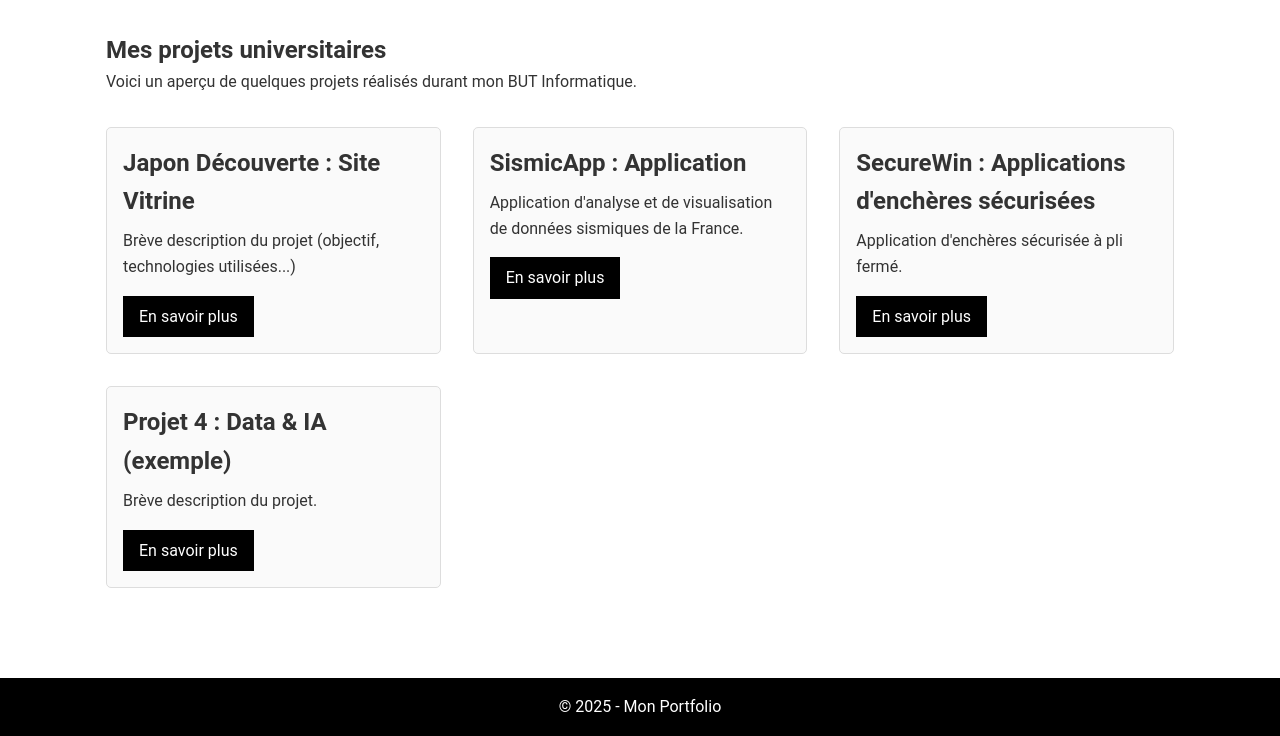
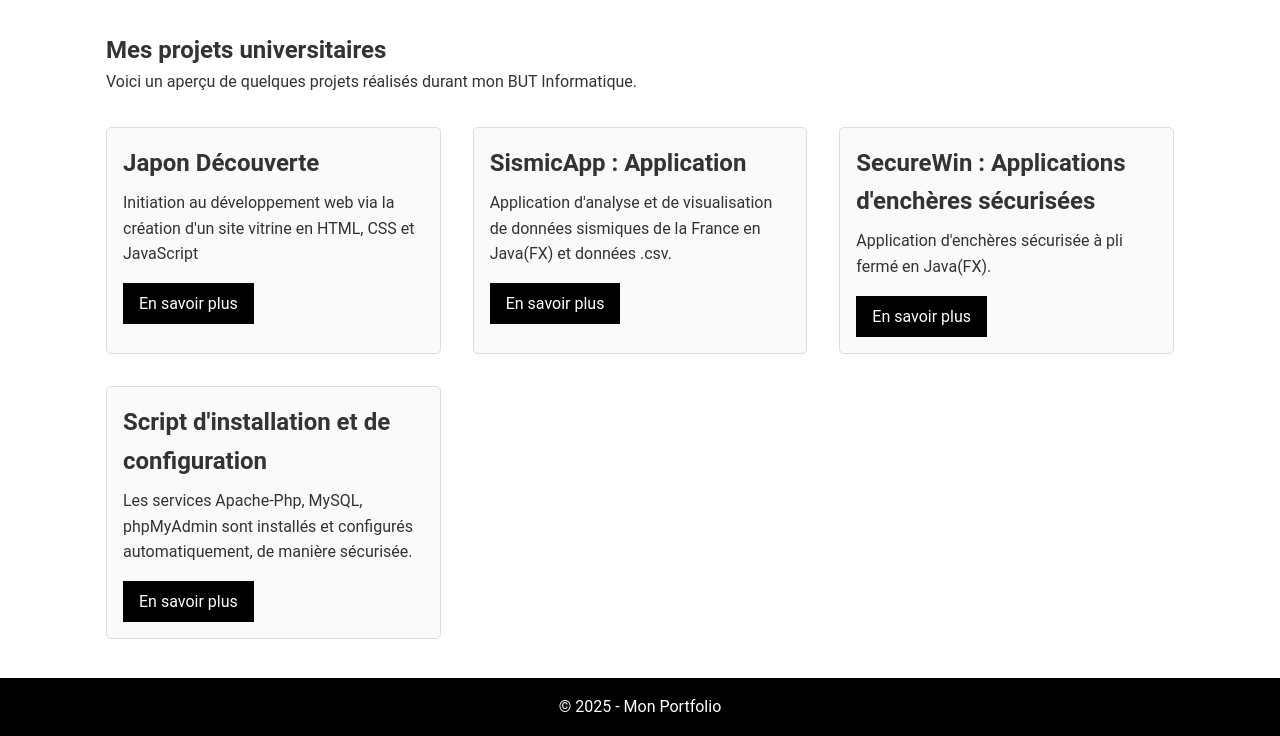
Before and after one commit to kilaa-yu/portfolio, a plain HTML site: page projets.html in a window 1280 px wide. Shown: the part 64-800 px from the top of the page. Drawn offline with Linux system fonts and the light colour scheme.

Commit message:
Update projets.html

```diff
--- a/projets.html
+++ b/projets.html
@@ -28,27 +28,27 @@
         <div class="projet-card-container">
             <!-- Exemple d’un projet résumé -->
             <article class="projet-card">
-                <h2>Japon Découverte : Site Vitrine</h2>
-                <p>Brève description du projet (objectif, technologies utilisées...)</p>
+                <h2>Japon Découverte</h2>
+                <p>Initiation au développement web via la création d'un site vitrine en HTML, CSS et JavaScript </p>
                 <a href="projet1.html" class="btn">En savoir plus</a>
             </article>
 
             <!-- Autres projets -->
             <article class="projet-card">
                 <h2>SismicApp : Application</h2>
-                <p>Application d'analyse et de visualisation de données sismiques de la France.</p>
+                <p>Application d'analyse et de visualisation de données sismiques de la France en Java(FX) et données .csv.</p>
                 <a href="projet2.html" class="btn">En savoir plus</a>
             </article>
 
             <article class="projet-card">
                 <h2>SecureWin : Applications d'enchères sécurisées</h2>
-                <p>Application d'enchères sécurisée à pli fermé.</p>
+                <p>Application d'enchères sécurisée à pli fermé en Java(FX).</p>
                 <a href="projet3.html" class="btn">En savoir plus</a>
             </article>
 
             <article class="projet-card">
-                <h2>Projet 4 : Data & IA (exemple)</h2>
-                <p>Brève description du projet.</p>
+                <h2>Script d'installation et de configuration</h2>
+                <p>Les services Apache-Php, MySQL, phpMyAdmin sont installés et configurés automatiquement, de manière sécurisée.</p>
                 <a href="projet4.html" class="btn">En savoir plus</a>
             </article>
         </div>
```
